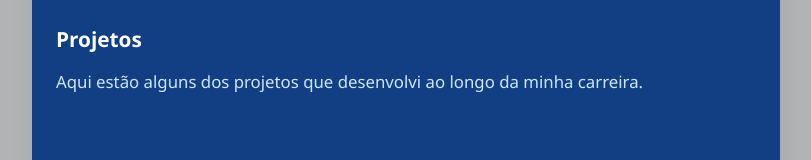
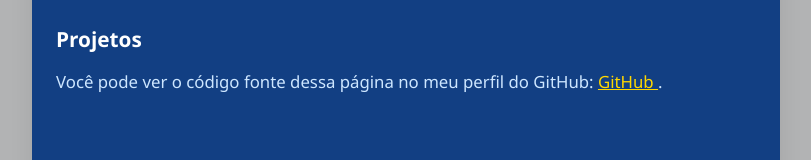
Before and after one commit to brunossilvadevops/pagina-de-apresentacao-profissional, a website: page src/index.html in a window 1280 px wide. Both pictures are taken after a click on the button "Projetos". Shown: the part 415-575 px from the top of the page, without its empty margins (234-1045 px from the left). Drawn offline with Linux system fonts and the light colour scheme.

Commit message:
Inclusão do link para o github.

```diff
--- a/src/index.html
+++ b/src/index.html
@@ -36,7 +36,12 @@
                 </div>
                 <div class="tab-panel" id="projetos-panel">
                     <h2>Projetos</h2>
-                    <p>Aqui estão alguns dos projetos que desenvolvi ao longo da minha carreira.</p>
+                    <p>
+                    Você pode ver o código fonte dessa página no meu perfil do GitHub:
+                    <a href="https://github.com/brunossilvadevops/pagina-de-apresentacao-profissional" target="_blank" rel="noopener noreferrer">
+                    GitHub
+                    </a>.
+                    </p>
                 </div>
                 <div class="tab-panel" id="contatos-panel">
                     <h2>Contatos</h2>
--- a/src/styles/main.css
+++ b/src/styles/main.css
@@ -164,3 +164,15 @@ Estiliza o texto do painel: azul claro, tamanho um pouco maior e espaçamento su
     font-size: 1.05rem;
     margin-top: 8px;
 }
+/*
+Estiliza os links dentro dos painéis das abas para cor personalizada.
+*/
+.tab-panel a {
+    color: #ffd700; /* Exemplo: amarelo ouro, troque pela cor desejada */
+    text-decoration: underline; /* Opcional: sublinhado */
+    font-weight: 500; /* Opcional: deixa o texto mais forte */
+}
+
+.tab-panel a:hover {
+    color: #fff176; /* Cor ao passar o mouse, opcional */
+}
```
